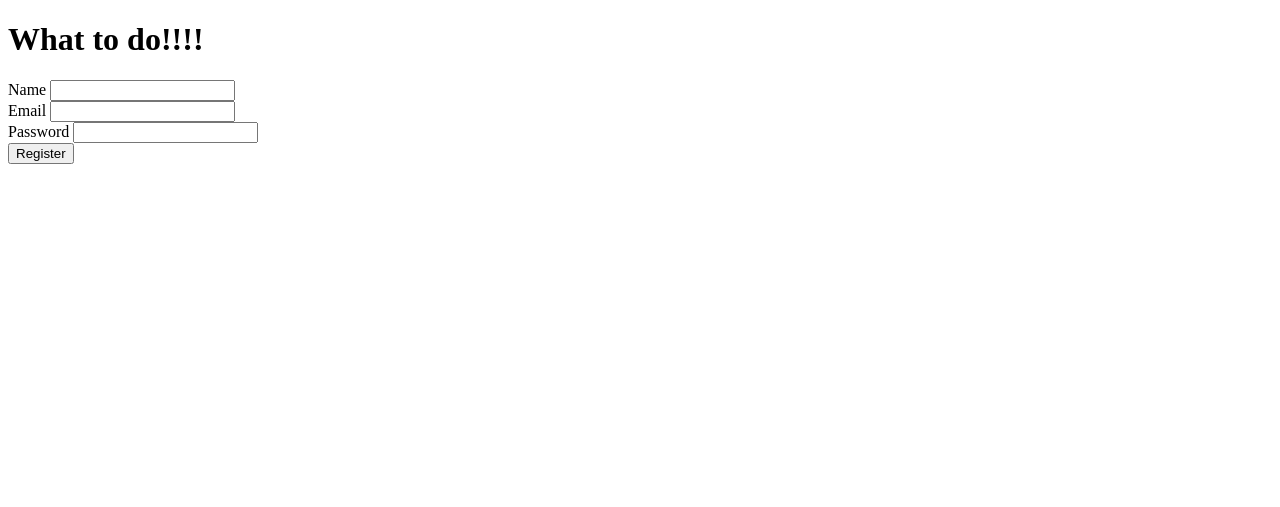
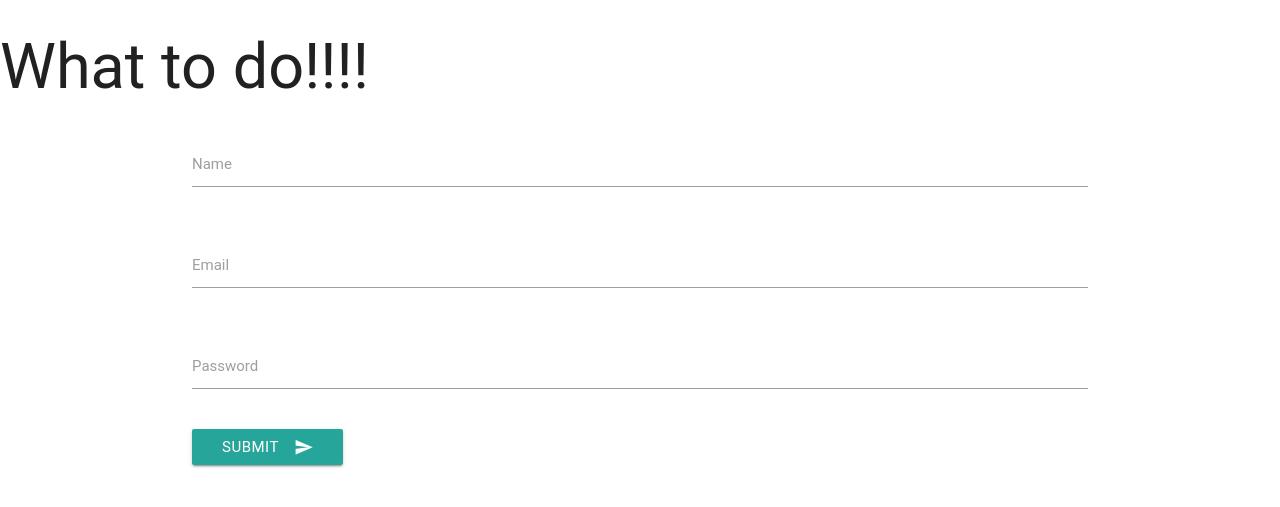
Before and after one commit to tripathiraghvendra604/any.do, a Flask app: page /register in a window 1280 px wide. Shown: the top 507 px of the page. Run offline with Flask 2, Linux system fonts and the light colour scheme; some libraries are stand-ins or nearby versions; some web fonts are replaced.

Commit message:
added material design to register page

```diff
--- a/app/templates/base.html
+++ b/app/templates/base.html
@@ -5,10 +5,21 @@
     </head>
     <body>
         <h1>
-            What to do!!!!
-        </h1>
+            What to do!!!!</h1>
+  <div class="container">
+    {% block content %}{% endblock content %}
+</div>
 
-    {% block content %}
-    {% endblock %}
+  <script src="https://ajax.googleapis.com/ajax/libs/jquery/2.1.3/jquery.min.js"></script>
+    <!-- Compiled and minified CSS -->
+    <link rel="stylesheet"
+          href="https://cdnjs.cloudflare.com/ajax/libs/materialize/0.97.1/css/materialize.min.css">
+
+    <!-- Compiled and minified JavaScript -->
+    <script src="https://cdnjs.cloudflare.com/ajax/libs/materialize/0.97.1/js/materialize.min.js"></script>
+    <link href="https://fonts.googleapis.com/icon?family=Material+Icons"
+          + rel="stylesheet">
+
+
     </body>
 </html>
--- a/app/templates/register.html
+++ b/app/templates/register.html
@@ -1,13 +1,34 @@
-{% extends 'base.html' %}
+{% extends 'base.html' %}}
 {% block content %}
-<form method="POST">
-    {{form.csrf_token}}
-    <label>{{form.name.label}}</label>
-    {{form.name}}</br>
-    <label>{{form.email.label}}</label>
-    {{form.email}}</br>
-    <label>{{form.password.label}}</label>
-    {{form.password}}</br>
-    <input type="submit", value="Register">
-</form>
+
+
+
+  <div class="row">
+    <form class="col s12" method="post">
+                {{ form.csrf_token}}
+
+        <div class="row">
+        <div class="input-field col s12">
+            {{form.name}}
+          <label for="form.name.id_for_label">Name</label>
+        </div>
+      </div>
+        <div class="row">
+        <div class="input-field col s12">
+            {{form.email}}
+          <label for="form.email.id_for_label">Email</label>
+        </div>
+      </div>
+      <div class="row">
+        <div class="input-field col s12">
+            {{ form.password }}
+          <label for="form.password.if_for_label">Password</label>
+        </div>
+      </div>
+        <button class="btn waves-effect waves-light" type="submit" name="action">Submit
+    <i class="material-icons right">send</i>
+        </button>
+
+    </form>
+  </div>
 {% endblock %}
```
Also changed, not shown: app/templates/list.html (added, +10 -0 lines).
